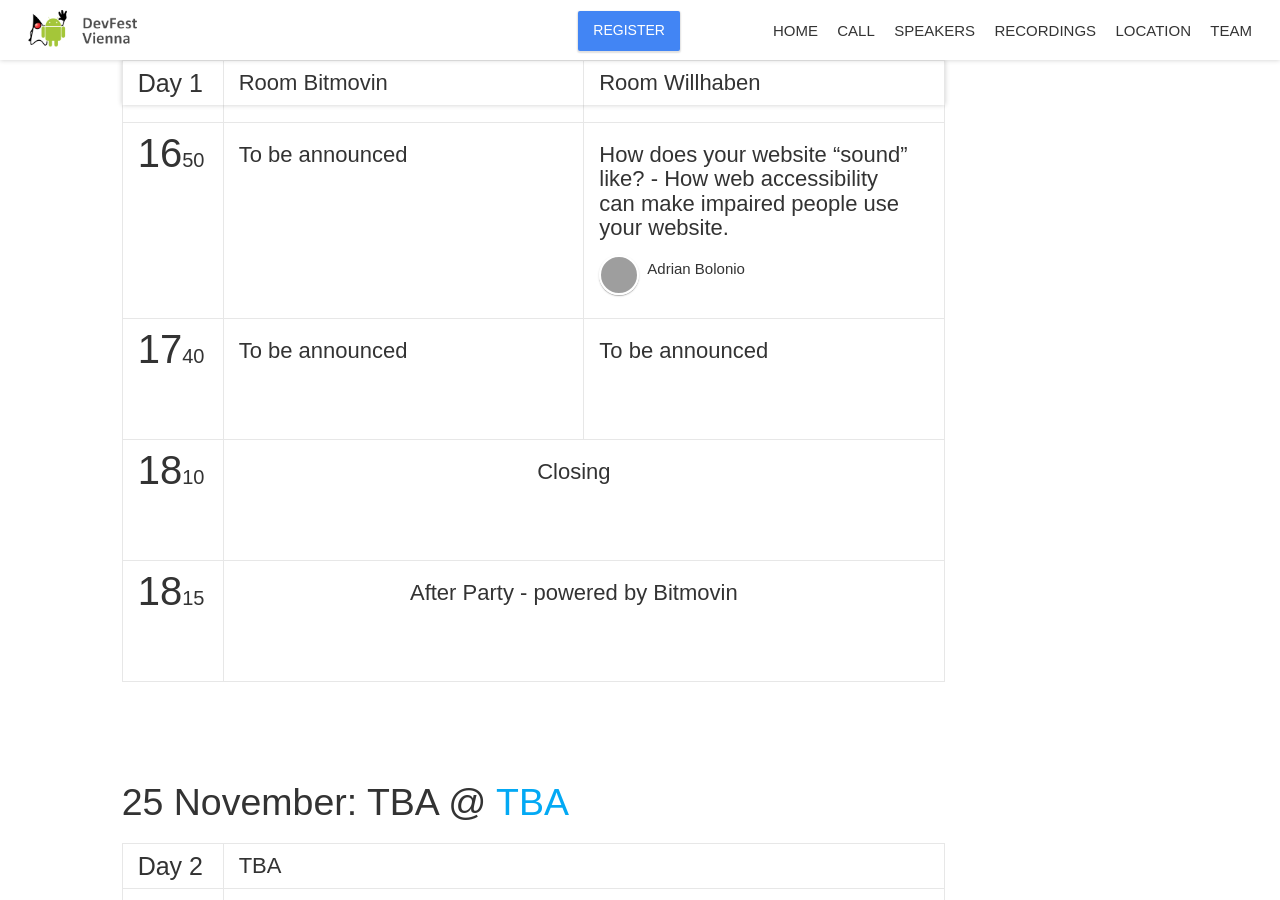
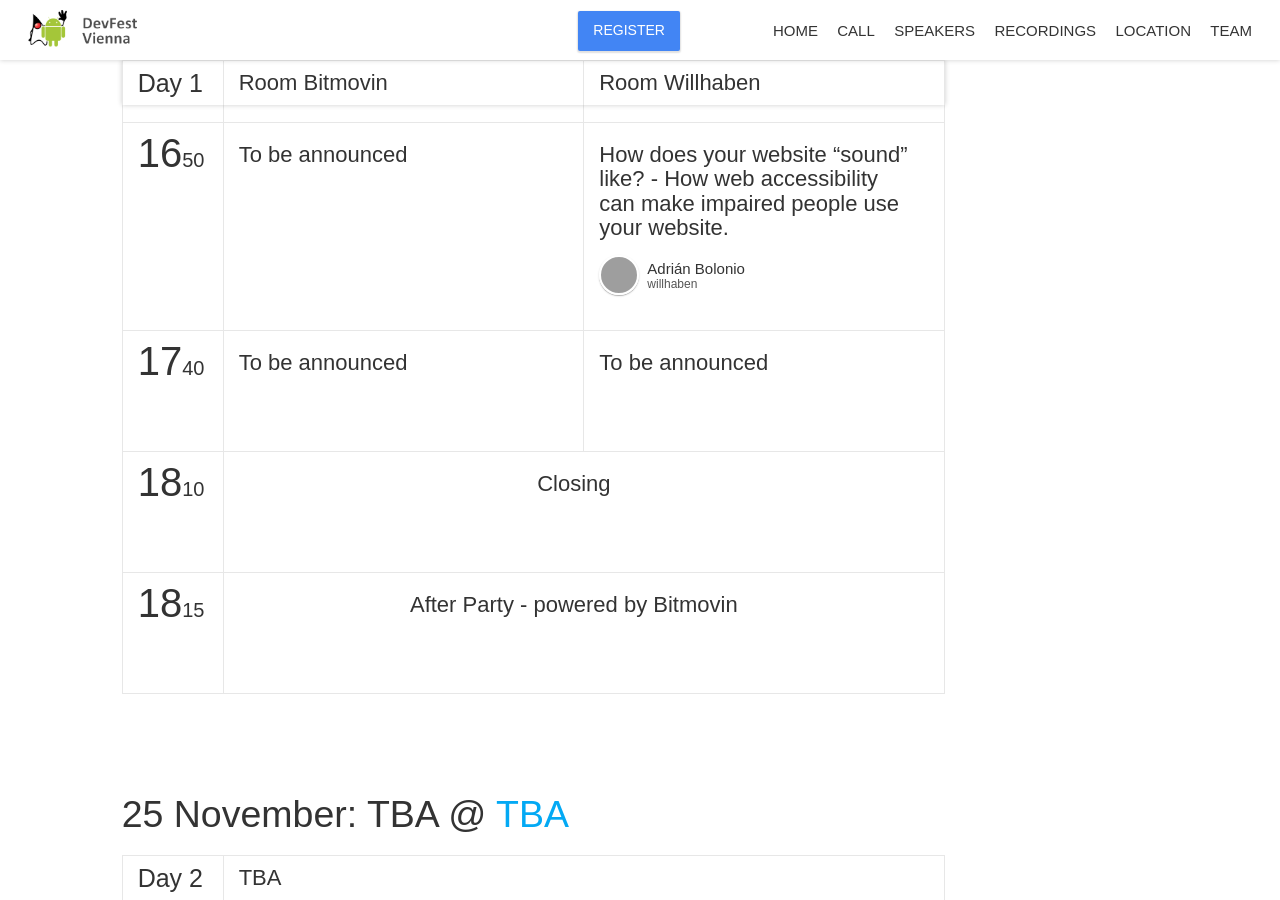
Before and after one commit to DevFestVienna/devfest-at-site, a Jekyll site: the page built from schedule.html, in a window 1280 px wide and 900 px high, scrolled down 2153 px. Built offline with Jekyll 4.4.1, drawn with Linux system fonts in a browser that asks for light colours; comment, search, counter and statistics services are not loaded; grey boxes are pictures that could not be loaded.

Commit message:
Updated Adrián's details

```diff
--- a/_data/speakers.yml
+++ b/_data/speakers.yml
@@ -122,10 +122,12 @@
     - {name: "linkedin", link: "https://www.linkedin.com/in/juarezpaf"}
 -
   id: "adrian-bolonio"
-  name: "Adrian"
+  name: "Adrián"
   surname: "Bolonio"
   bio: "Adrián is a Frontend Developer at willhaben. He studied in Spain, Sweden and in Vienna, and he was even part of the Student Union. He lives in Vienna since 2012, and since then he’s been involved in meet-ups and conferences in Vienna. When he's not developing, he enjoys a good read, playing some games, working his way through any delicious recipe, or indulging his love for travelling to new places."
   thumbnailUrl: "AdrianBolonio.jpg"
+  title: "Frontend Developer"
+  company: "willhaben"
   current: true
   social:
     - { name: "twitter", link: "https://twitter.com/bolonio" }
```
